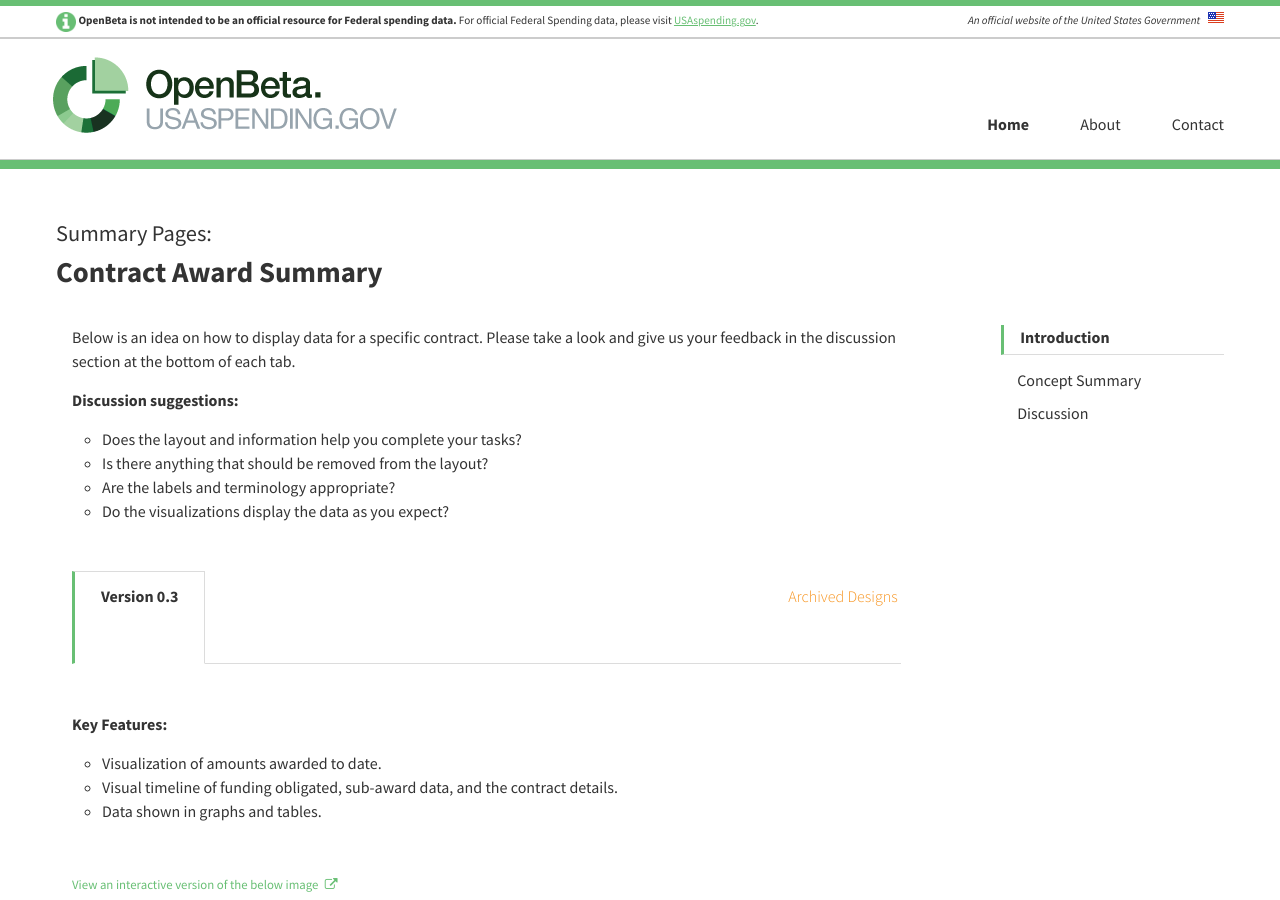
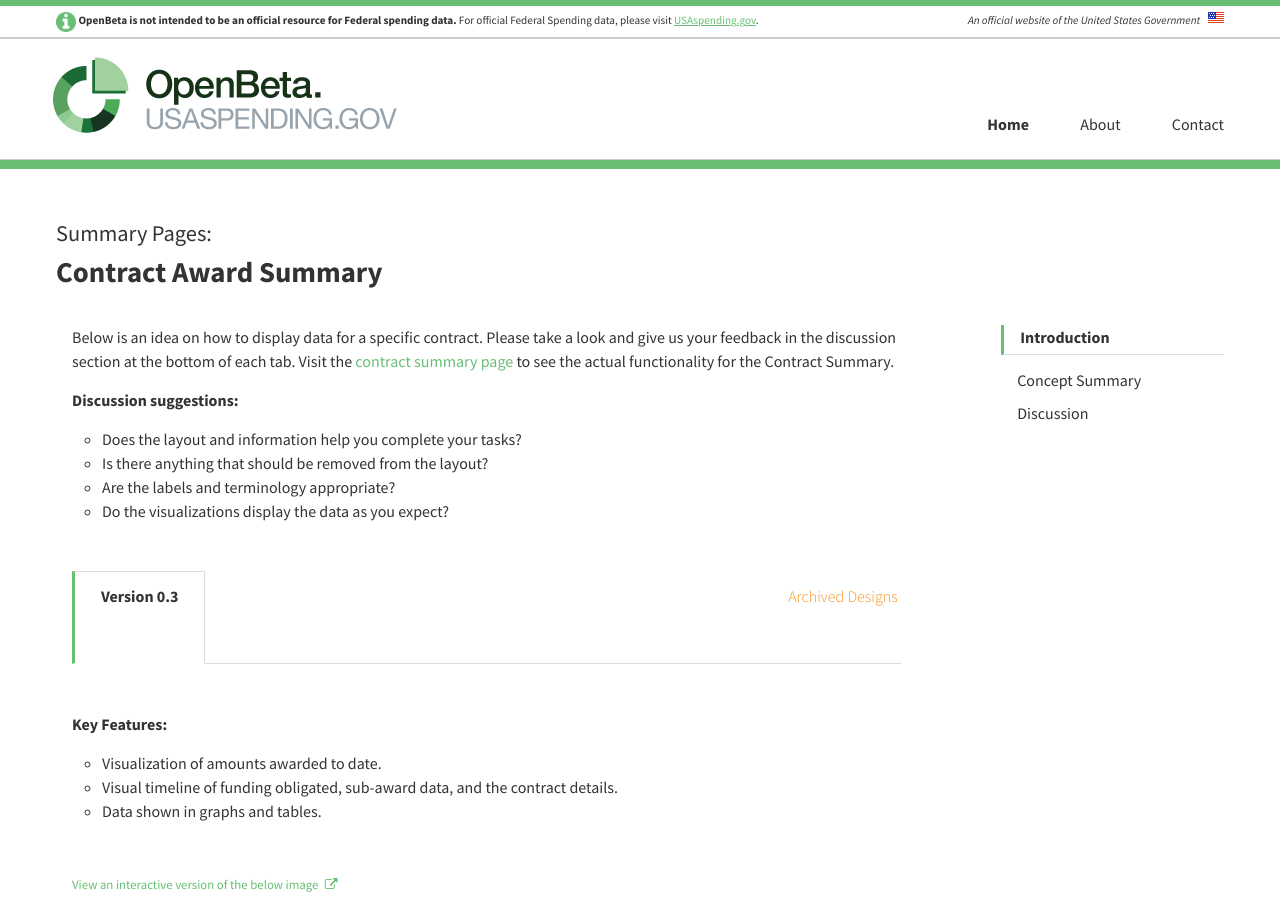
Before and after one commit to fedspendingtransparency/openbeta, a Jekyll site: the page built from _concepts/contract-summary.md, in a window 1280 px wide and 900 px high. Built offline with Jekyll 4.4.1, drawn with Linux system fonts in a browser that asks for light colours; nearby versions of some CDN libraries; library files that are not in the unit come from our copies; comment, search, counter and statistics services are not loaded.

Commit message:
update contract-summary.md
Added the link to the Live Prototypes page.

```diff
--- a/_concepts/contract-summary.md
+++ b/_concepts/contract-summary.md
@@ -11,7 +11,7 @@ category: "Summary Pages:"
 headline: Contract Award Summary
 
 copy:
-  - text: Below is an idea on how to display data for a specific contract. Please take a look and give us your feedback in the discussion section at the bottom of each tab.
+  - text: Below is an idea on how to display data for a specific contract. Please take a look and give us your feedback in the discussion section at the bottom of each tab. Visit the <a class="usa-cta" href="../alpha">contract summary page</a> to see the actual functionality for the Contract Summary.
 
 discussion_title: "Discussion suggestions:"
 
```
